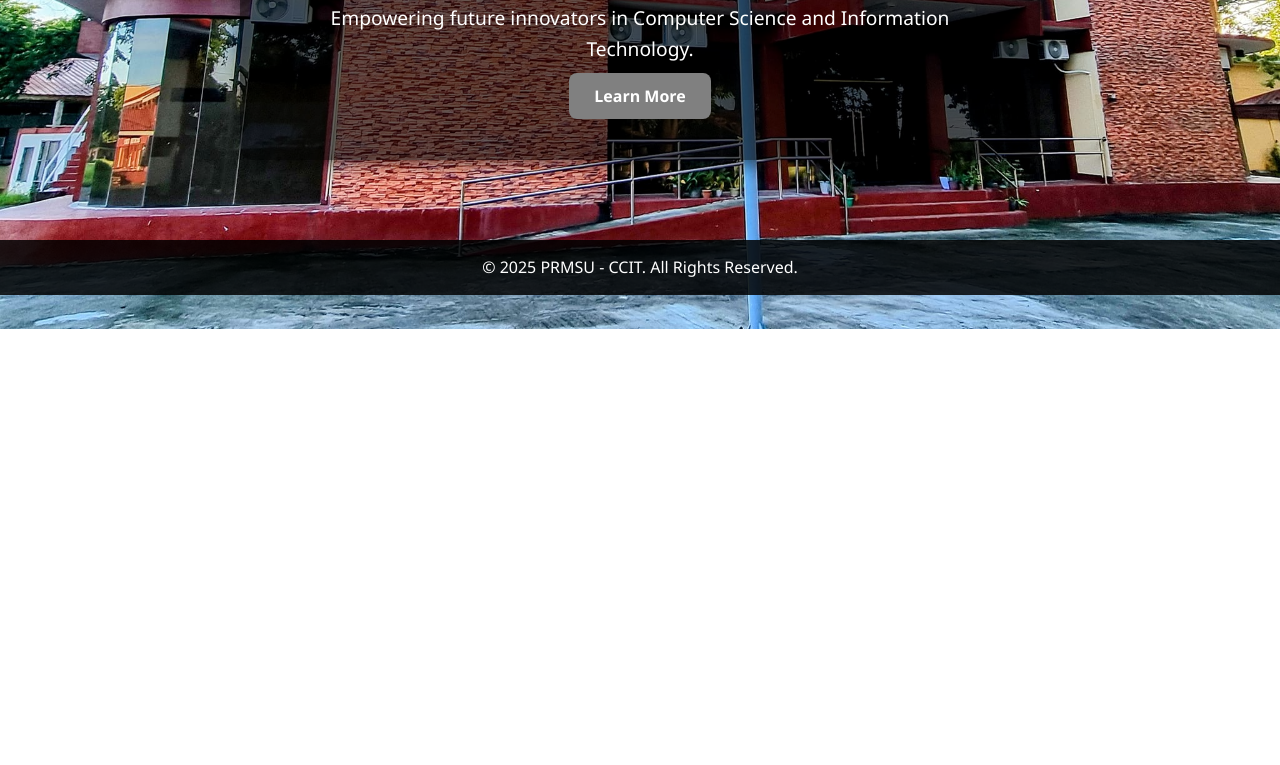
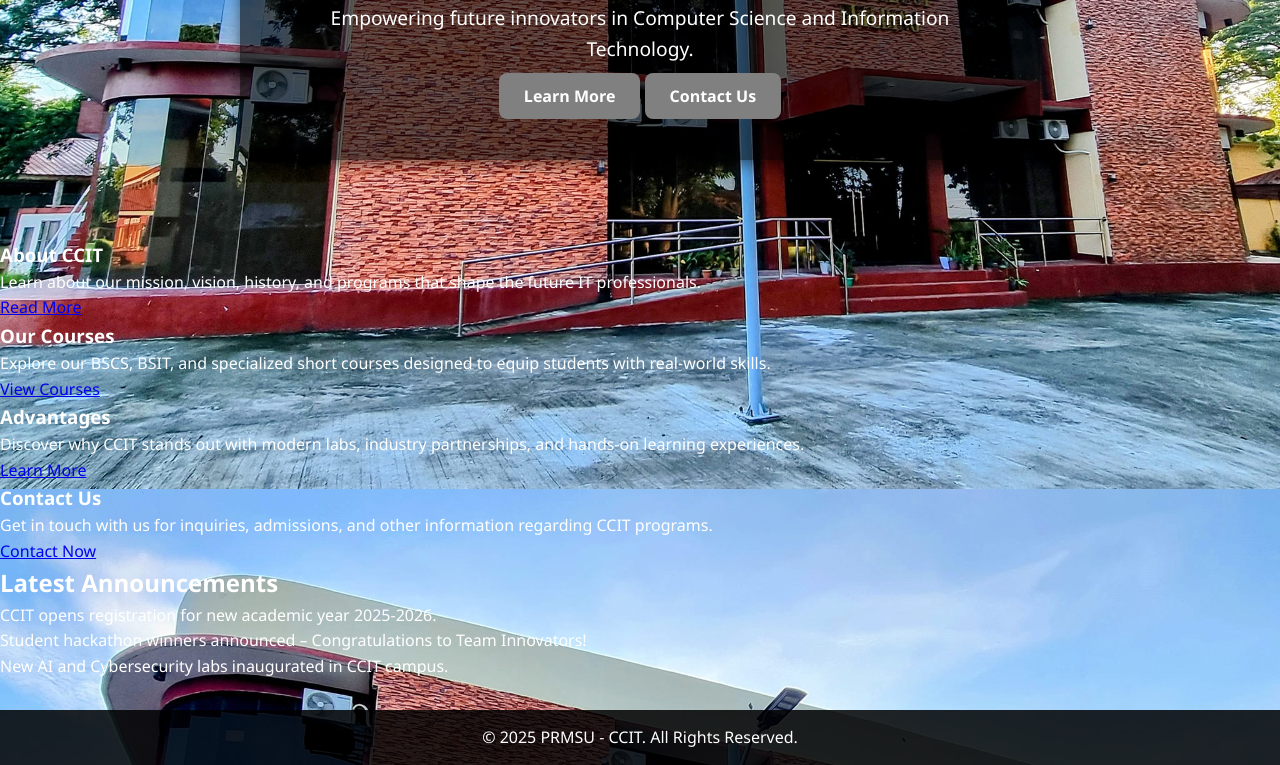
Before and after one commit to CyrilJake/cy, a plain HTML site: page index.html in a window 1280 px wide. Shown: the part 471-1236 px from the top of the page. Before the commit the page ends 800 px from the top, so only its background shows below. Drawn offline with Linux system fonts and the light colour scheme.

Commit message:
Update index.html

```diff
--- a/index.html
+++ b/index.html
@@ -12,7 +12,7 @@
     <h1>PRESIDENT RAMON MAGSAYSAY STATE UNIVERSITY</h1>
     <h2>College of Communication and Information Technology</h2>
     <nav>
-      <a href="index.html">Home</a>
+      <a href="index.html" class="active">Home</a>
       <a href="about.html">About</a>
       <a href="courses.html">Courses</a>
       <a href="advantages.html">Advantages</a>
@@ -25,6 +25,42 @@
       <h2>Welcome to CCIT</h2>
       <p>Empowering future innovators in Computer Science and Information Technology.</p>
       <a href="about.html" class="btn">Learn More</a>
+      <a href="contact.html" class="btn">Contact Us</a>
+    </section>
+
+    <section class="highlights">
+      <div class="highlight-card">
+        <h3>About CCIT</h3>
+        <p>Learn about our mission, vision, history, and programs that shape the future IT professionals.</p>
+        <a href="about.html" class="btn-small">Read More</a>
+      </div>
+
+      <div class="highlight-card">
+        <h3>Our Courses</h3>
+        <p>Explore our BSCS, BSIT, and specialized short courses designed to equip students with real-world skills.</p>
+        <a href="courses.html" class="btn-small">View Courses</a>
+      </div>
+
+      <div class="highlight-card">
+        <h3>Advantages</h3>
+        <p>Discover why CCIT stands out with modern labs, industry partnerships, and hands-on learning experiences.</p>
+        <a href="advantages.html" class="btn-small">Learn More</a>
+      </div>
+
+      <div class="highlight-card">
+        <h3>Contact Us</h3>
+        <p>Get in touch with us for inquiries, admissions, and other information regarding CCIT programs.</p>
+        <a href="contact.html" class="btn-small">Contact Now</a>
+      </div>
+    </section>
+
+    <section class="news">
+      <h2>Latest Announcements</h2>
+      <ul>
+        <li>CCIT opens registration for new academic year 2025-2026.</li>
+        <li>Student hackathon winners announced – Congratulations to Team Innovators!</li>
+        <li>New AI and Cybersecurity labs inaugurated in CCIT campus.</li>
+      </ul>
     </section>
   </main>
 
```
